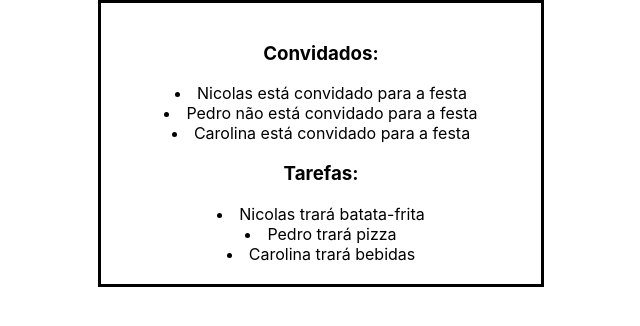
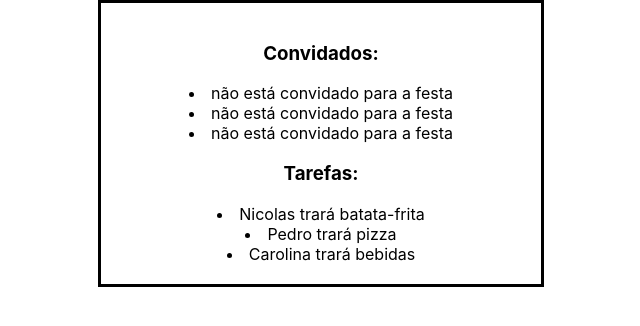
Before and after one commit to GasparPSousa/react-aula06-integradora, a React (Create React App) app: page / in a window 1280 px wide. Shown: the top 326 px of the page, without its empty margins (319-959 px from the left). Built offline with nearby package versions, Linux system fonts and the light colour scheme.

Commit message:
Refatorando para fazer Desestruturacao

```diff
--- a/src/components/ClassComponent.js
+++ b/src/components/ClassComponent.js
@@ -6,7 +6,7 @@ export default class ClassComponent extends Component {
 
         return (
 
-            <li>{this.props.nome} {this.props.estaNaLista ? "está" : "não está"} convidado para a festa </li>
+            <li>{this.nome} {this.estaNaLista ? "está" : "não está"} convidado para a festa </li>
 
         )
     }
--- a/src/components/FunctionComponent.js
+++ b/src/components/FunctionComponent.js
@@ -1,10 +1,10 @@
 import React from "react";
 
-const functionComponent = (props) => {
+const functionComponent = ({nome, tarefa}) => {
 
     return (
 
-        <li> {props.nome} trará {props.tarefa}</li>
+        <li> {nome} trará {tarefa}</li>
     )
 }
 
```
